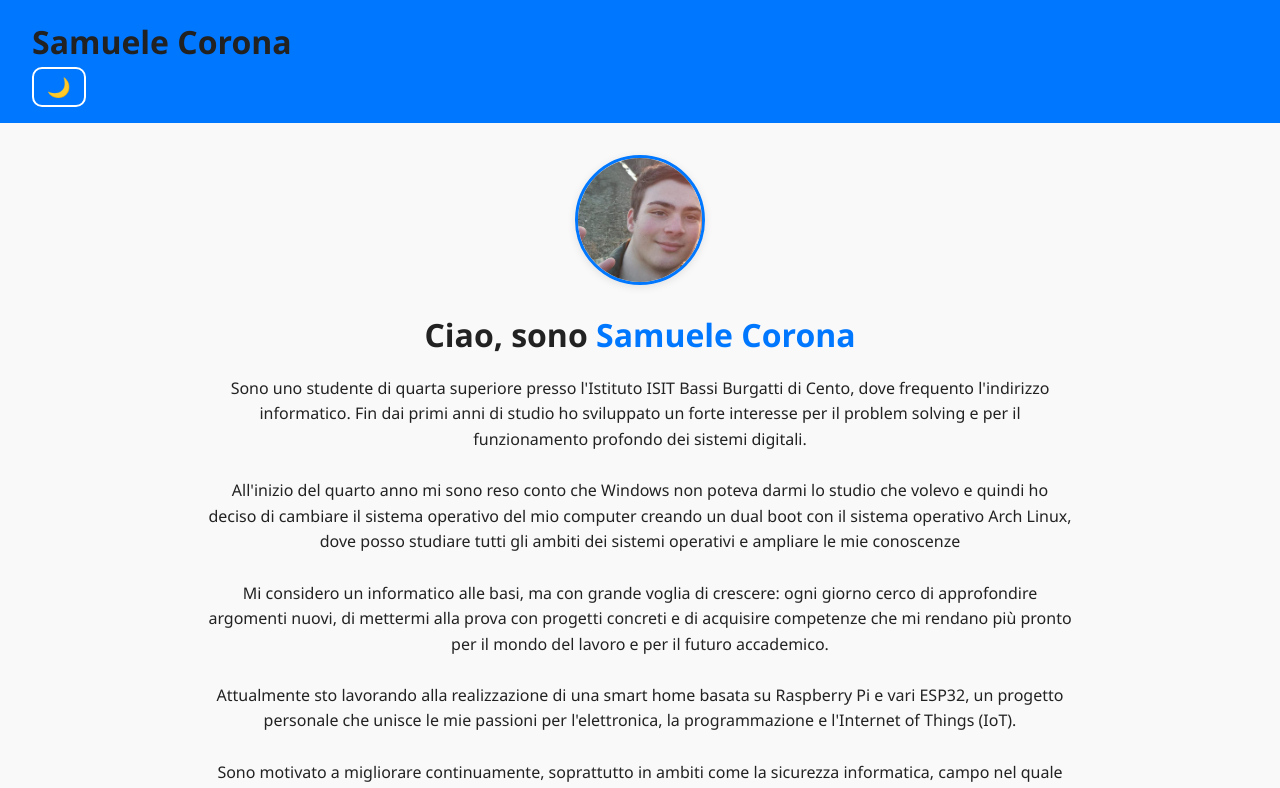
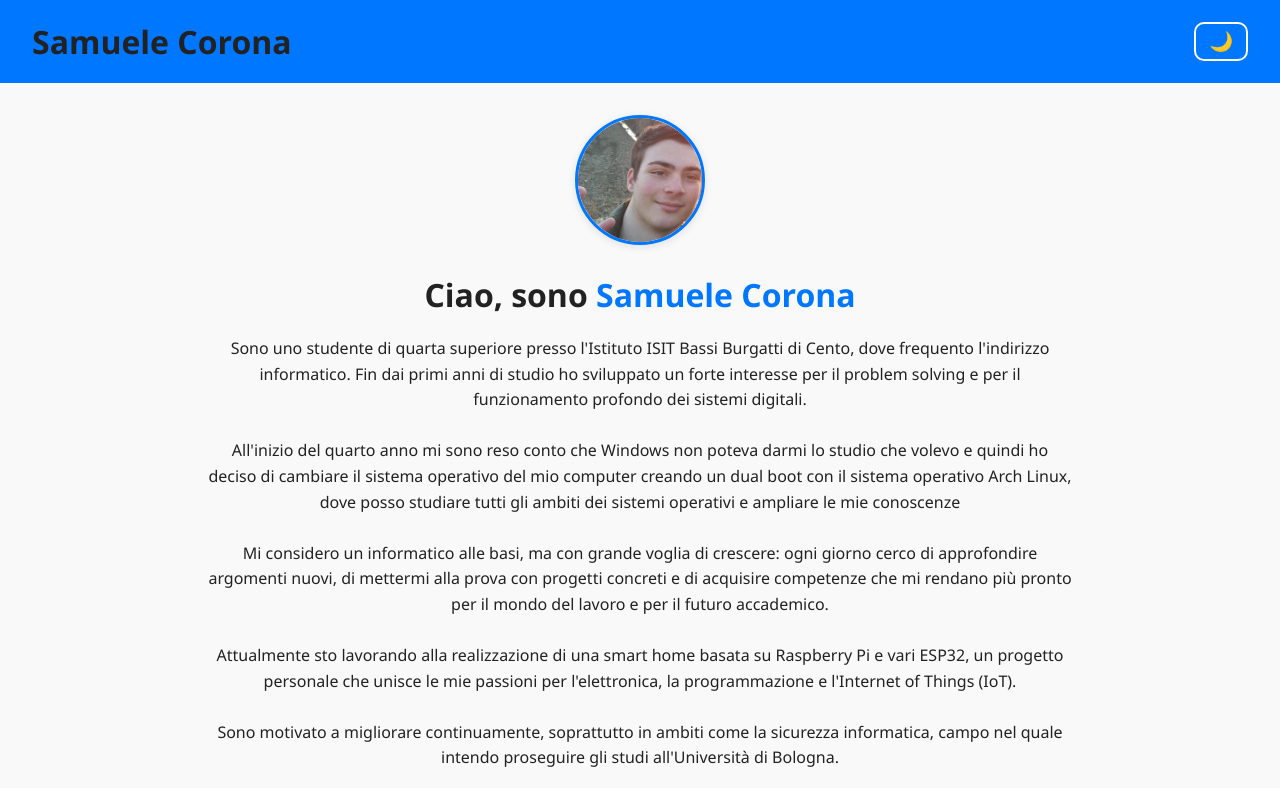
Before and after one commit to Chara2132/My-Portfolio, a plain HTML site: page index.html in a window 1280 px wide. Shown: the top 788 px of the page. Drawn offline with Linux system fonts and the light colour scheme.

Commit message:
Update CSS

```diff
--- a/style.css
+++ b/style.css
@@ -39,6 +39,13 @@ header {
   display: flex;
   justify-content: space-between;
   align-items: center;
+}
+header nav{
+  width: 100%;
+  display: flex;
+  justify-content: space-between;
+  align-items: center;
+  flex-wrap: wrap;
 }
 
 .nav-container h1 {
```
